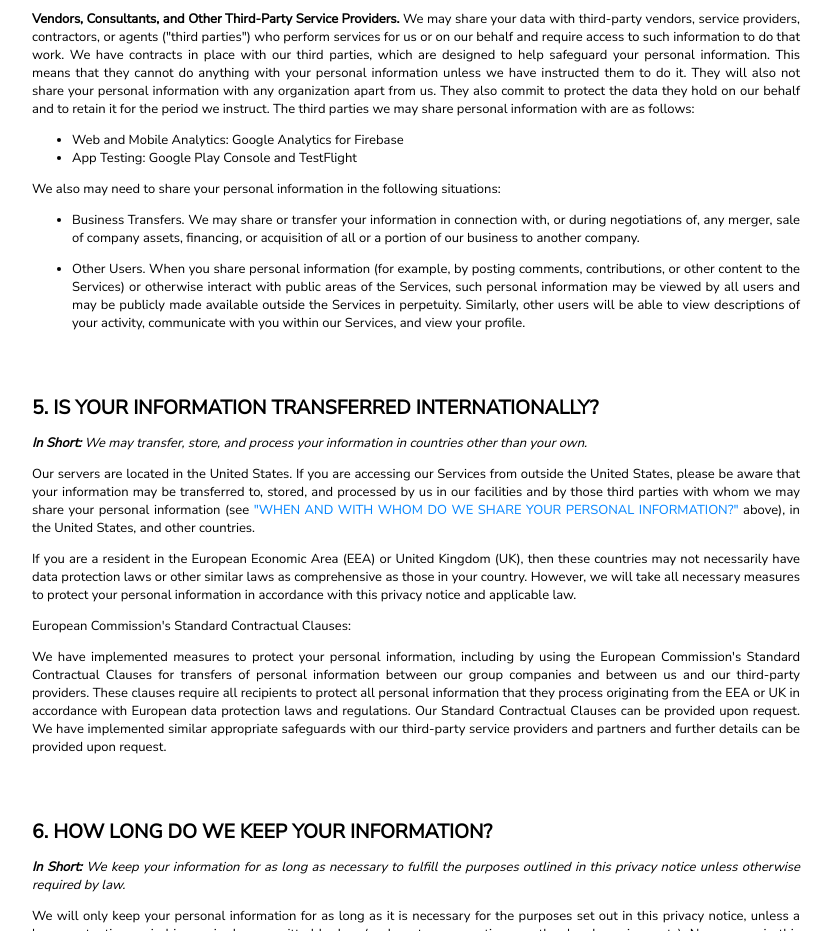
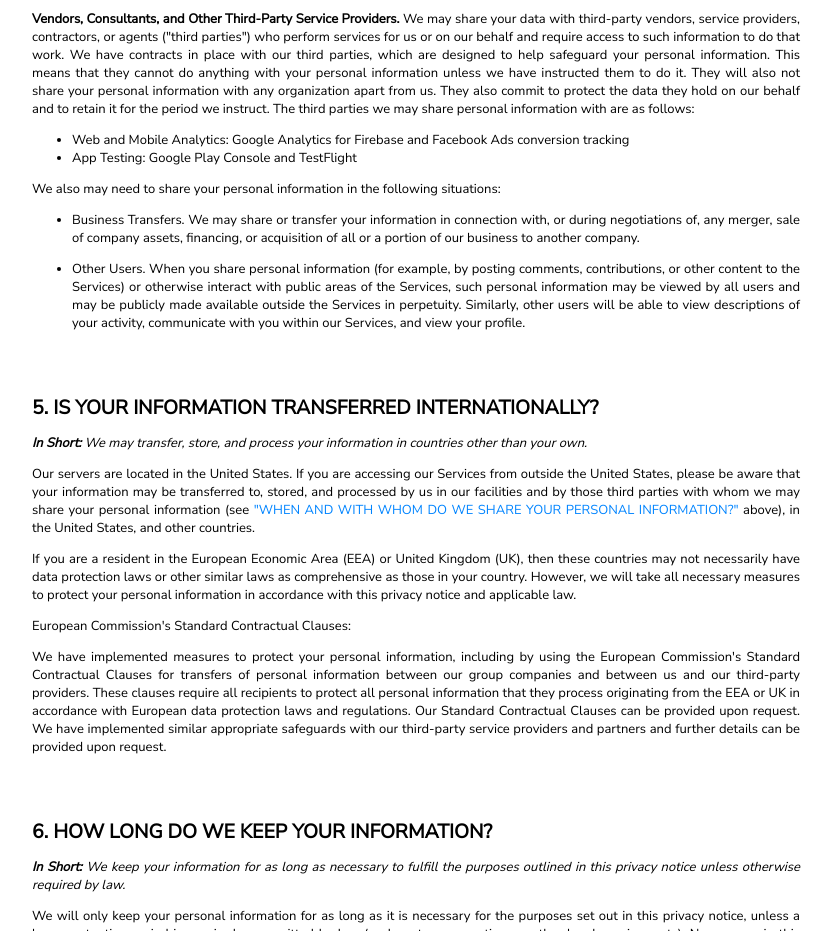
Before and after one commit to vitrin-app/vitrine-website, an Eleventy site: page src/privacy.md in a window 1280 px wide. Shown: the part 3922-4853 px from the top of the page, without its empty margins (224-1056 px from the left). Built offline with nearby package versions, Linux system fonts and the light colour scheme; Eleventy itself is replaced by a stand-in of ours; files that its build step writes are made by us from their sources.

Commit message:
add facebook sdk to privacy policy

```diff
--- a/src/privacy.md
+++ b/src/privacy.md
@@ -160,7 +160,7 @@ _**In Short:** We may share information in specific situations described in this
 
 **Vendors, Consultants, and Other Third-Party Service Providers.** We may share your data with third-party vendors, service providers, contractors, or agents ("third parties") who perform services for us or on our behalf and require access to such information to do that work. We have contracts in place with our third parties, which are designed to help safeguard your personal information. This means that they cannot do anything with your personal information unless we have instructed them to do it. They will also not share your personal information with any organization apart from us. They also commit to protect the data they hold on our behalf and to retain it for the period we instruct. The third parties we may share personal information with are as follows:
 
-- Web and Mobile Analytics: Google Analytics for Firebase
+- Web and Mobile Analytics: Google Analytics for Firebase and Facebook Ads conversion tracking
 - App Testing: Google Play Console and TestFlight
 
 We also may need to share your personal information in the following situations:
```
